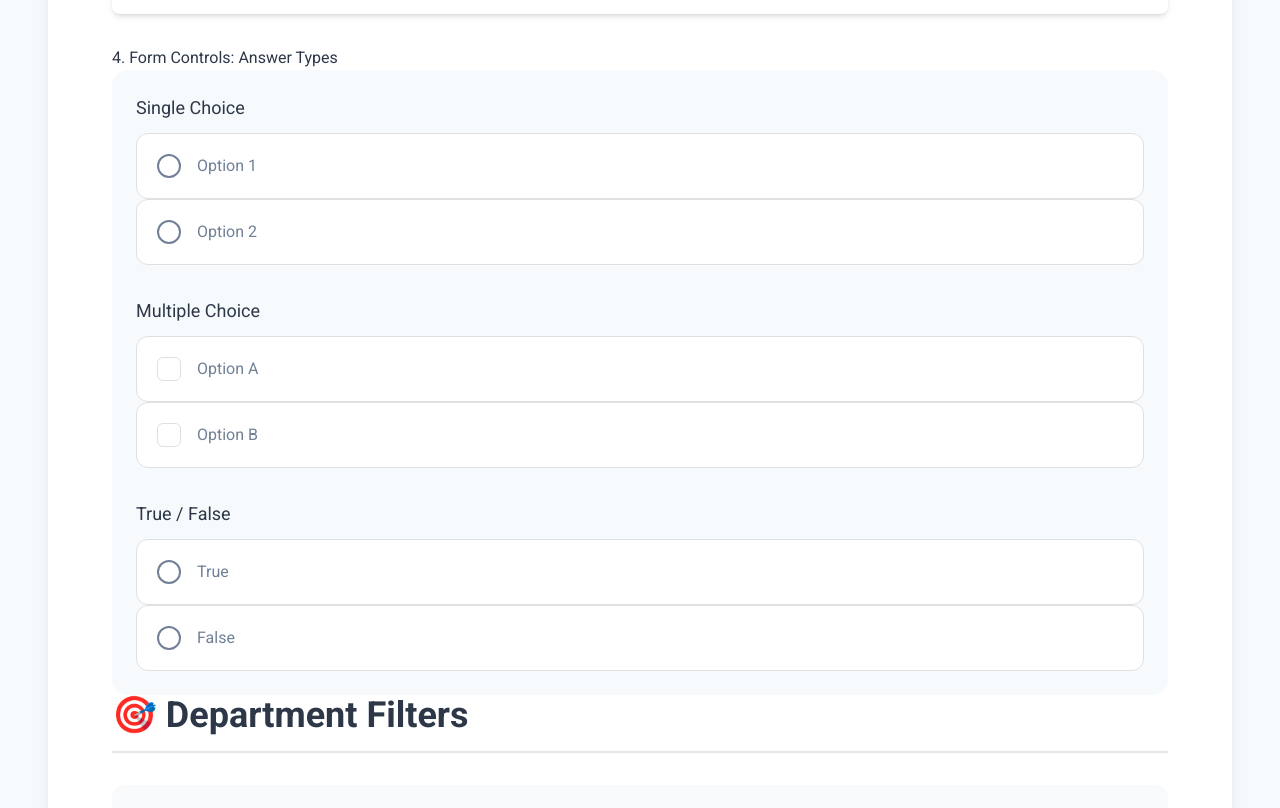
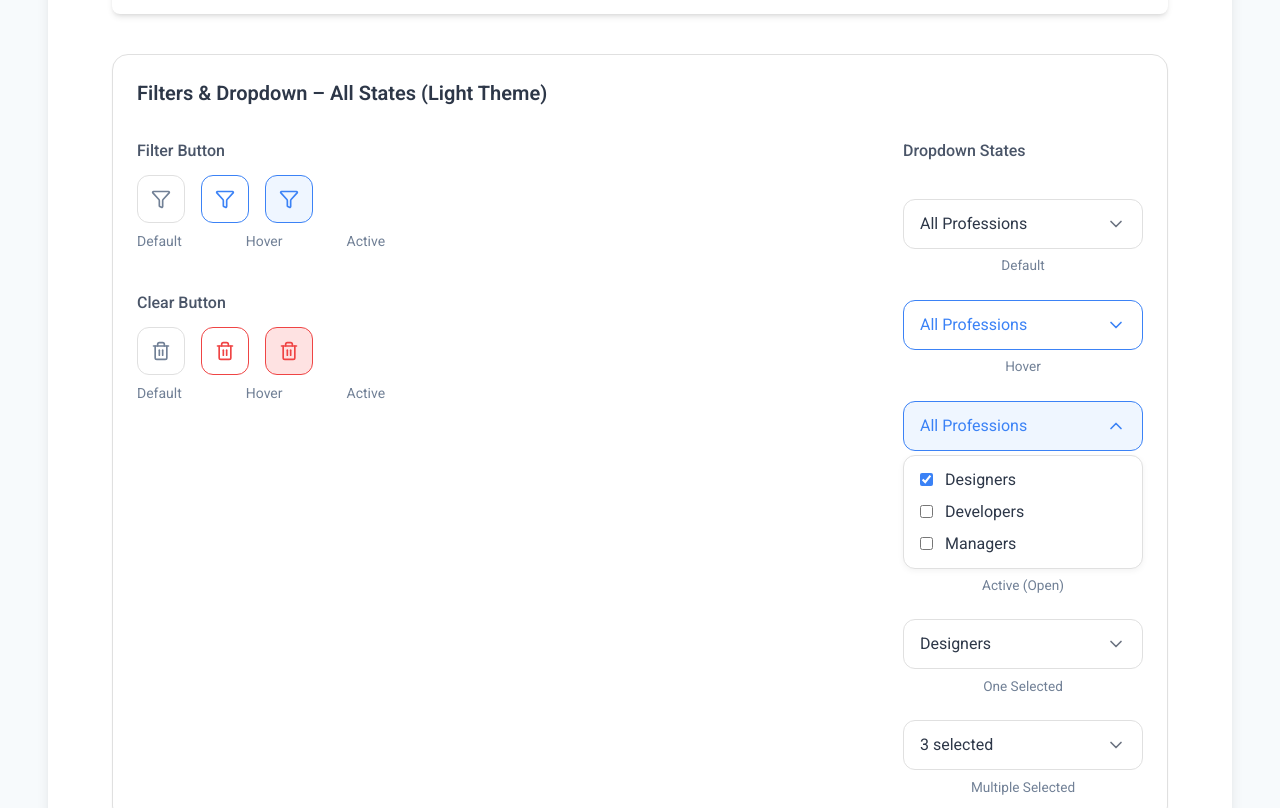
Before and after one commit to AdminRHS/Design-system, a plain HTML site: page index.html in a window 1280 px wide. Shown: the part 7080-7888 px from the top of the page. Drawn offline with nearby package versions, Linux system fonts and the light colour scheme.

Commit message:
add dropdown

```diff
--- a/index.html
+++ b/index.html
@@ -943,6 +943,171 @@ body.dark {
         </div>
     </div>
 </div>
+
+<!-- === FILTERS & DROPDOWN STATES DEMO (LIGHT THEME) === -->
+<section id="filters-and-dropdown-demo" class="my-10 p-6 bg-white border border-[#e0e0e0] rounded-2xl shadow-sm">
+  <h3 class="text-xl font-semibold mb-8 text-[#2d3748]">Filters & Dropdown – All States (Light Theme)</h3>
+
+  <style>
+    .btn-demo {
+      display: flex;
+      align-items: center;
+      justify-content: center;
+      width: 48px;
+      height: 48px;
+      border-radius: 0.75rem;
+      background-color: #fff;
+      border: 1px solid #e0e0e0;
+      transition: all 0.2s ease;
+    }
+
+    /* FILTER BUTTON STATES */
+    .filter-default svg { color: #718096; }
+    .filter-hover { border-color: #3b82f6; }
+    .filter-hover svg { color: #3b82f6; }
+    .filter-active { border-color: #3b82f6; background-color: #eff6ff; }
+    .filter-active svg { color: #3b82f6; }
+
+    /* CLEAR BUTTON STATES */
+    .clear-default svg { color: #718096; }
+    .clear-hover { border-color: #ef4444; }
+    .clear-hover svg { color: #ef4444; }
+    .clear-active { border-color: #ef4444; background-color: #fee2e2; }
+    .clear-active svg { color: #ef4444; }
+
+    /* DROPDOWN STATES */
+    .dropdown-demo {
+      width: 240px;
+      border-radius: 0.75rem;
+      background-color: #fff;
+      border: 1px solid #e0e0e0;
+      padding: 0.75rem 1rem;
+      display: flex;
+      justify-content: space-between;
+      align-items: center;
+      transition: all 0.2s ease;
+    }
+    .dropdown-demo span { color: #2d3748; }
+
+    .dropdown-hover { border-color: #3b82f6; color: #3b82f6; }
+    .dropdown-hover span { color: #3b82f6; }
+    .dropdown-active { border-color: #3b82f6; background-color: #eff6ff; color: #3b82f6; }
+    .dropdown-active span { color: #3b82f6; }
+    .dropdown-one span { color: #2d3748; }
+    .dropdown-multi span { color: #2d3748; }
+
+    .dropdown-menu-demo {
+      margin-top: 4px;
+      border: 1px solid #e0e0e0;
+      border-radius: 0.75rem;
+      background-color: #fff;
+      box-shadow: 0 2px 6px rgba(0,0,0,0.05);
+      padding: 0.75rem 1rem;
+      width: 240px;
+    }
+
+    .state-label {
+      font-size: 0.85rem;
+      color: #718096;
+      text-align: center;
+      margin-top: 0.4rem;
+    }
+  </style>
+
+  <div class="flex flex-wrap justify-between gap-8">
+
+    <!-- LEFT SIDE: BUTTON STATES -->
+    <div class="flex flex-col gap-10">
+      <!-- FILTER BUTTON -->
+      <div>
+        <h4 class="font-medium text-[#4a5568] mb-3">Filter Button</h4>
+        <div class="flex gap-4 items-center">
+          <div class="btn-demo filter-default"><i data-lucide="filter" class="w-5 h-5"></i></div>
+          <div class="btn-demo filter-hover"><i data-lucide="filter" class="w-5 h-5"></i></div>
+          <div class="btn-demo filter-active"><i data-lucide="filter" class="w-5 h-5"></i></div>
+        </div>
+        <div class="flex gap-16 text-sm text-[#718096] mt-2">
+          <span>Default</span><span>Hover</span><span>Active</span>
+        </div>
+      </div>
+
+      <!-- CLEAR BUTTON -->
+      <div>
+        <h4 class="font-medium text-[#4a5568] mb-3">Clear Button</h4>
+        <div class="flex gap-4 items-center">
+          <div class="btn-demo clear-default"><i data-lucide="trash-2" class="w-5 h-5"></i></div>
+          <div class="btn-demo clear-hover"><i data-lucide="trash-2" class="w-5 h-5"></i></div>
+          <div class="btn-demo clear-active"><i data-lucide="trash-2" class="w-5 h-5"></i></div>
+        </div>
+        <div class="flex gap-16 text-sm text-[#718096] mt-2">
+          <span>Default</span><span>Hover</span><span>Active</span>
+        </div>
+      </div>
+    </div>
+
+    <!-- RIGHT SIDE: DROPDOWN STATES -->
+    <div class="flex flex-col gap-6">
+      <h4 class="font-medium text-[#4a5568] mb-3">Dropdown States</h4>
+
+      <!-- Default -->
+      <div>
+        <div class="dropdown-demo">
+          <span>All Professions</span>
+          <i data-lucide="chevron-down" class="w-5 h-5 text-gray-500"></i>
+        </div>
+        <p class="state-label">Default</p>
+      </div>
+
+      <!-- Hover -->
+      <div>
+        <div class="dropdown-demo dropdown-hover">
+          <span>All Professions</span>
+          <i data-lucide="chevron-down" class="w-5 h-5 text-blue-500"></i>
+        </div>
+        <p class="state-label">Hover</p>
+      </div>
+
+      <!-- Active (menu open) -->
+      <div>
+        <div class="dropdown-demo dropdown-active">
+          <span>All Professions</span>
+          <i data-lucide="chevron-up" class="w-5 h-5 text-blue-500"></i>
+        </div>
+        <div class="dropdown-menu-demo">
+          <label class="flex items-center gap-3 mb-2"><input type="checkbox" checked class="accent-blue-500"><span>Designers</span></label>
+          <label class="flex items-center gap-3 mb-2"><input type="checkbox" class="accent-blue-500"><span>Developers</span></label>
+          <label class="flex items-center gap-3"><input type="checkbox" class="accent-blue-500"><span>Managers</span></label>
+        </div>
+        <p class="state-label">Active (Open)</p>
+      </div>
+
+      <!-- One Selected -->
+      <div>
+        <div class="dropdown-demo dropdown-one">
+          <span>Designers</span>
+          <i data-lucide="chevron-down" class="w-5 h-5 text-gray-500"></i>
+        </div>
+        <p class="state-label">One Selected</p>
+      </div>
+
+      <!-- Multiple Selected -->
+      <div>
+        <div class="dropdown-demo dropdown-multi">
+          <span>3 selected</span>
+          <i data-lucide="chevron-down" class="w-5 h-5 text-gray-500"></i>
+        </div>
+        <p class="state-label">Multiple Selected</p>
+      </div>
+    </div>
+  </div>
+
+  <script>
+    lucide.createIcons();
+  </script>
+</section>
+<!-- === END FILTERS & DROPDOWN STATES DEMO === -->
+
+
 <section id="form-controls-demo" class="design-section">
   <h2>4. Form Controls: Answer Types</h2>
   <div class="form-demo">
```
